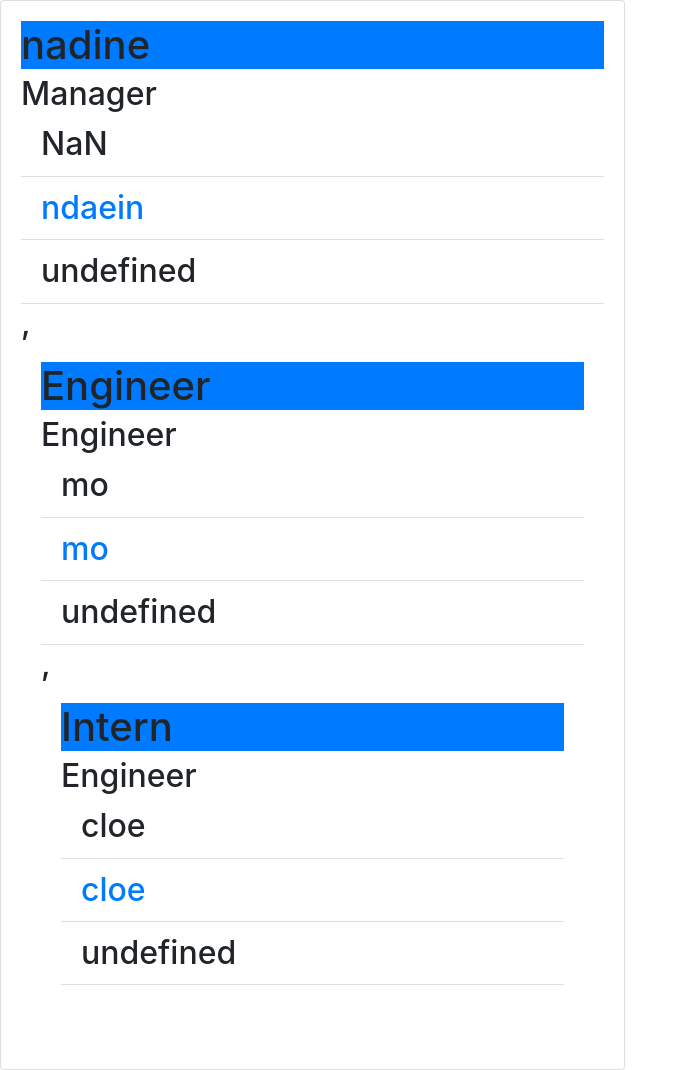
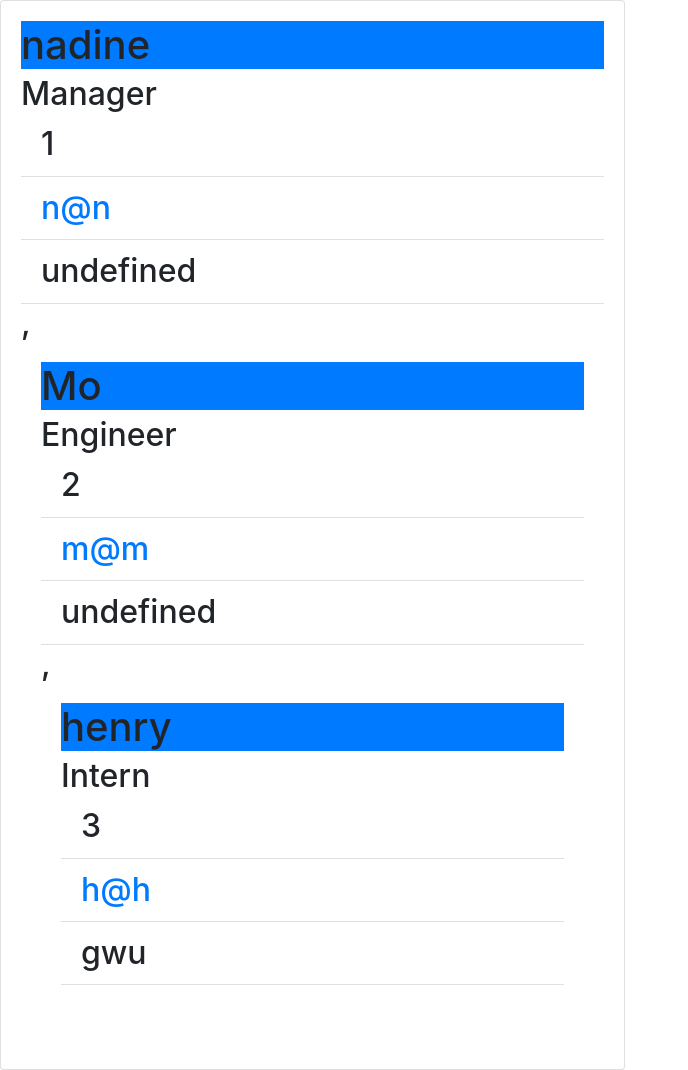
Before and after one commit to ncpandrade/team-profile-generator, a website: page index.html in a window 1280 px wide. Shown: the whole page, without its empty margins (0-688 px from the left). Drawn offline with nearby package versions, Linux system fonts and the light colour scheme.

Commit message:
fixed objects

```diff
--- a/index.html
+++ b/index.html
@@ -19,29 +19,29 @@
   <h1 class="card-title bg-primary">nadine</h1>
   <h2 class = "card-subtitle">Manager<h2>
   <ul class="list-group list-group-flush">
-    <li class="list-group-item">NaN</li>
-    <li class="list-group-item"><a href="ndaein">ndaein</a></li>
+    <li class="list-group-item">1</li>
+    <li class="list-group-item"><a href="n@n">n@n</a></li>
     <li class="list-group-item">undefined</li>
   </ul>
 <div>
 ,
 <div class ="card-body">
-  <h1 class="card-title bg-primary">Engineer</h1>
+  <h1 class="card-title bg-primary">Mo</h1>
   <h2 class = "card-subtitle">Engineer<h2>
   <ul class="list-group list-group-flush">
-    <li class="list-group-item">mo</li>
-    <li class="list-group-item"><a href="mo">mo</a></li>
+    <li class="list-group-item">2</li>
+    <li class="list-group-item"><a href="m@m">m@m</a></li>
     <li class="list-group-item">undefined</li>
   </ul>
 <div>
 ,
 <div class ="card-body">
-  <h1 class="card-title bg-primary">Intern</h1>
-  <h2 class = "card-subtitle">Engineer<h2>
+  <h1 class="card-title bg-primary">henry</h1>
+  <h2 class = "card-subtitle">Intern<h2>
   <ul class="list-group list-group-flush">
-    <li class="list-group-item">cloe</li>
-    <li class="list-group-item"><a href="cloe">cloe</a></li>
-    <li class="list-group-item">undefined</li>
+    <li class="list-group-item">3</li>
+    <li class="list-group-item"><a href="h@h">h@h</a></li>
+    <li class="list-group-item">gwu</li>
   </ul>
 <div>
 
```
Also changed, not shown: index.js (+8 -6 lines).
